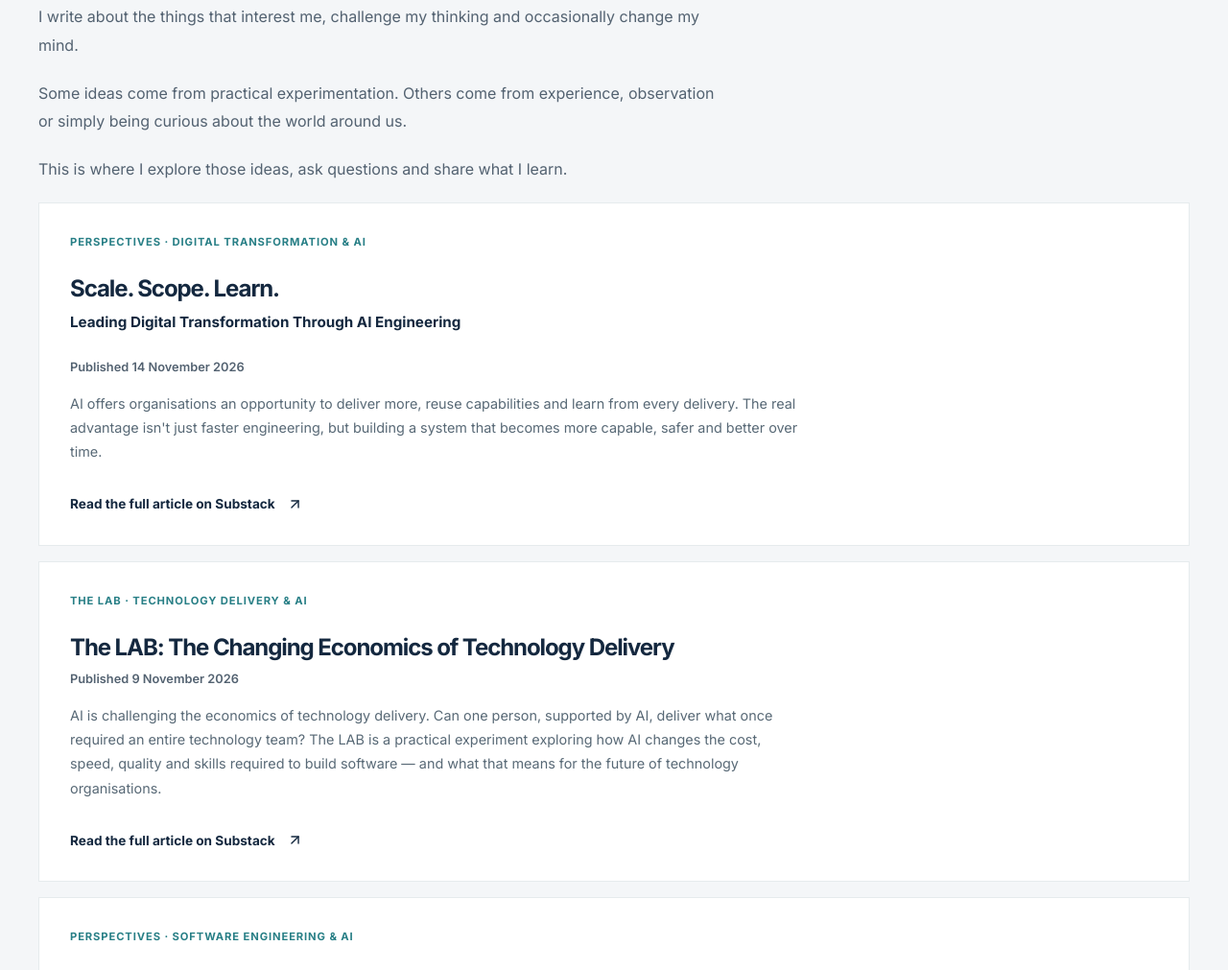
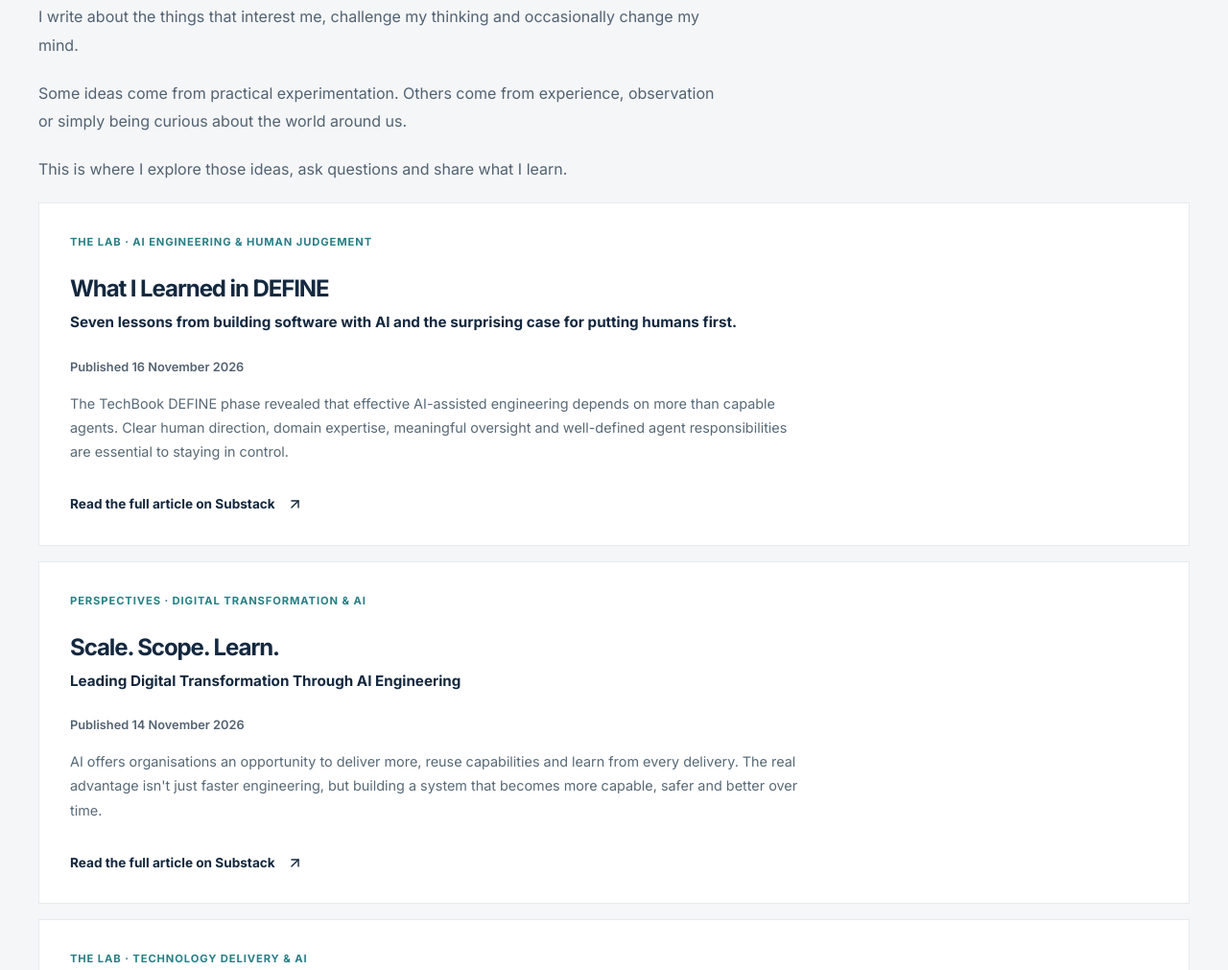
Before and after one commit to Vicus-Brits/Vicus-Brits-Personal-Website, an Astro site: page / in a window 1280 px wide. Shown: the part 3493-4504 px from the top of the page at 96% size. Built offline with nearby package versions, Linux system fonts and the light colour scheme; Astro itself is replaced by a stand-in of ours.

Commit message:
Feature What I Learned in DEFINE article
Add the latest TechBook Lab article to the writing section with a summary and publication date.

Co-authored-by: Copilot <223556219+Copilot@users.noreply.github.com>

```diff
--- a/src/components/Writing.astro
+++ b/src/components/Writing.astro
@@ -42,6 +42,16 @@ const streams = [
         <p>This is where I explore those ideas, ask questions and share what I learn.</p>
       </div>
     </div>
+    <article class="writing-card featured-article" aria-labelledby="what-i-learned-define-title">
+      <p class="writing-card-eyebrow">THE LAB &middot; AI ENGINEERING &amp; HUMAN JUDGEMENT</p>
+      <h3 id="what-i-learned-define-title">What I Learned in DEFINE</h3>
+      <p class="writing-card-subtitle">Seven lessons from building software with AI and the surprising case for putting humans first.</p>
+      <time class="article-date" datetime="2026-11-16">Published 16 November 2026</time>
+      <div class="writing-card-copy">
+        <p>The TechBook DEFINE phase revealed that effective AI-assisted engineering depends on more than capable agents. Clear human direction, domain expertise, meaningful oversight and well-defined agent responsibilities are essential to staying in control.</p>
+      </div>
+      <a class="writing-card-link" href="https://vicusbrits.substack.com/p/what-i-learned-in-define" target="_blank" rel="noopener noreferrer">Read the full article on Substack <ArrowUpRight size={17} aria-hidden="true" /><span class="sr-only"> (opens in a new tab)</span></a>
+    </article>
     <article class="writing-card featured-article" aria-labelledby="scale-scope-learn-title">
       <p class="writing-card-eyebrow">PERSPECTIVES &middot; DIGITAL TRANSFORMATION &amp; AI</p>
       <h3 id="scale-scope-learn-title">Scale. Scope. Learn.</h3>
```
